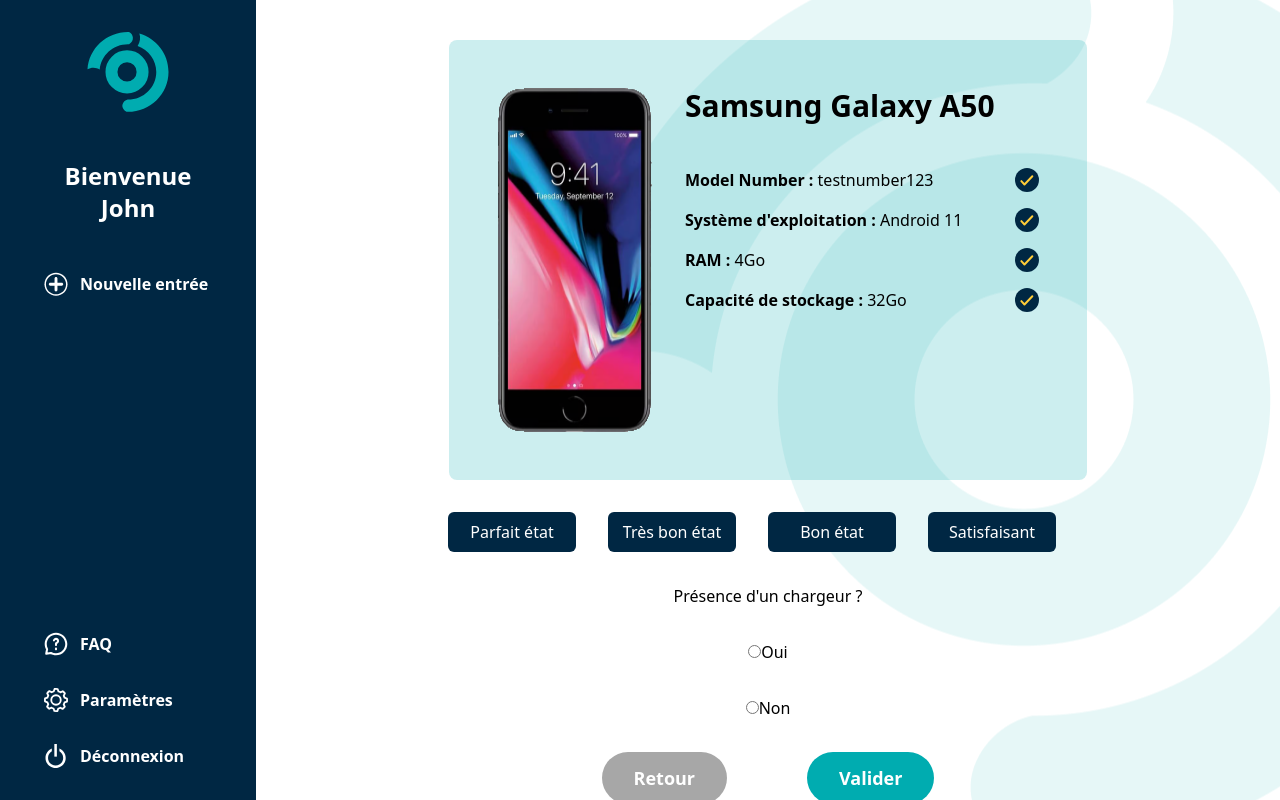
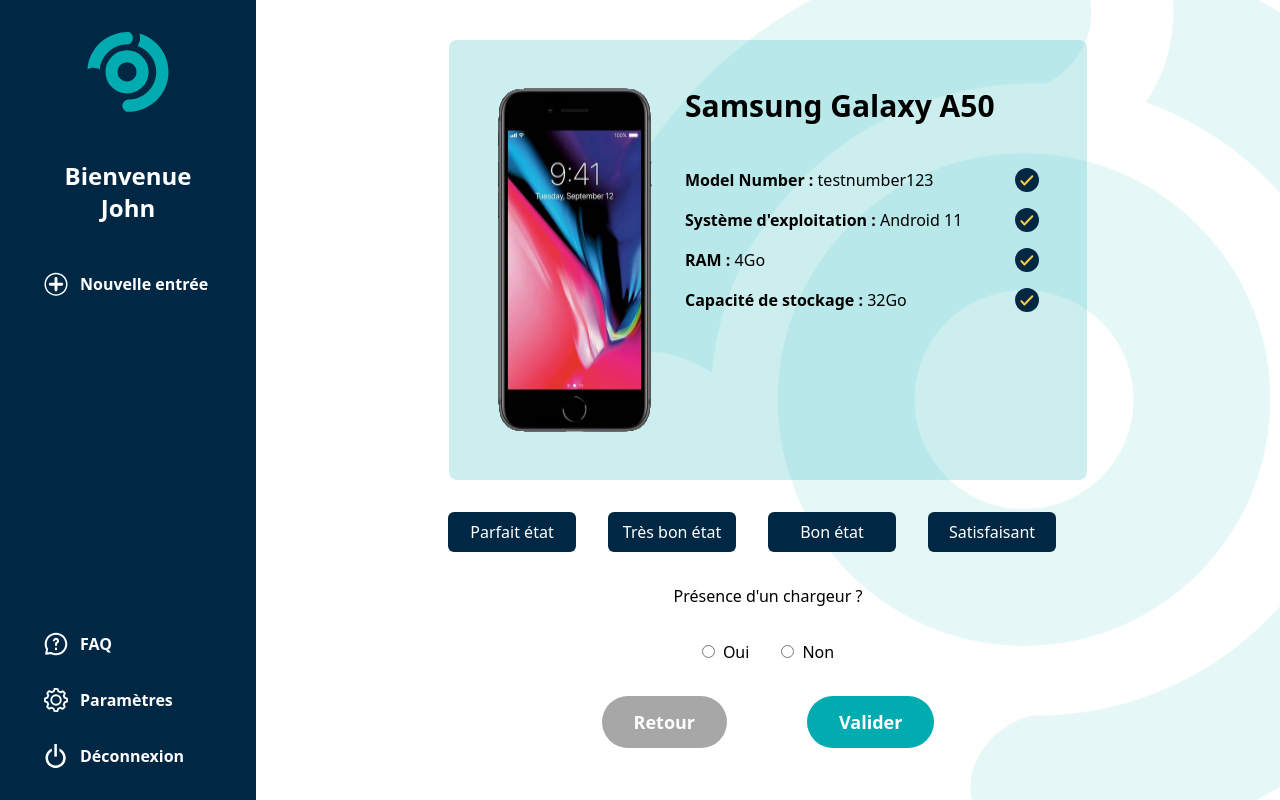
Before and after one commit to samuelfaberdev/WCS-Hackathon2-Team-Zagreb, a React (Vite) app in the folder frontend/: page /app/ajoutstock in a window 1280 px wide. Built offline with nearby package versions, Linux system fonts and the light colour scheme; the HTML template or start-up script is replaced by a standard one.

Commit message:
Modification du CSS des input radio

```diff
--- a/frontend/src/components/Etat.jsx
+++ b/frontend/src/components/Etat.jsx
@@ -17,13 +17,15 @@
       </div>
 
       <h3>Présence d&apos;un chargeur ?</h3>
-      <div>
-        <input type="radio" name="charger" id="chargeryes" />
-        <label htmlFor="chargeryes">Oui</label>
-      </div>
-      <div>
-        <input type="radio" name="charger" id="chargerno" />
-        <label htmlFor="chargerno">Non</label>
+      <div className="flex gap-8">
+        <div>
+          <input className="mr-2" type="radio" name="charger" id="chargeryes" />
+          <label htmlFor="chargeryes">Oui</label>
+        </div>
+        <div>
+          <input className="mr-2" type="radio" name="charger" id="chargerno" />
+          <label htmlFor="chargerno">Non</label>
+        </div>
       </div>
     </>
   );
```
